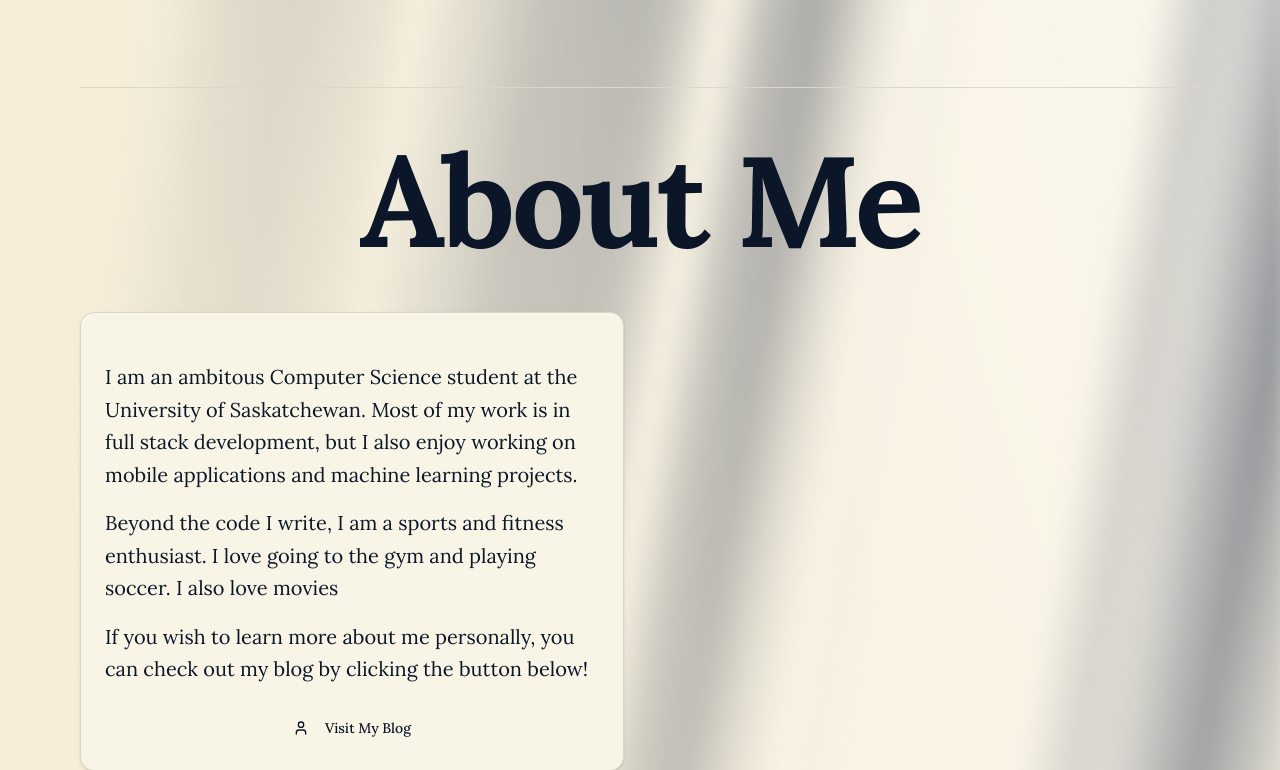
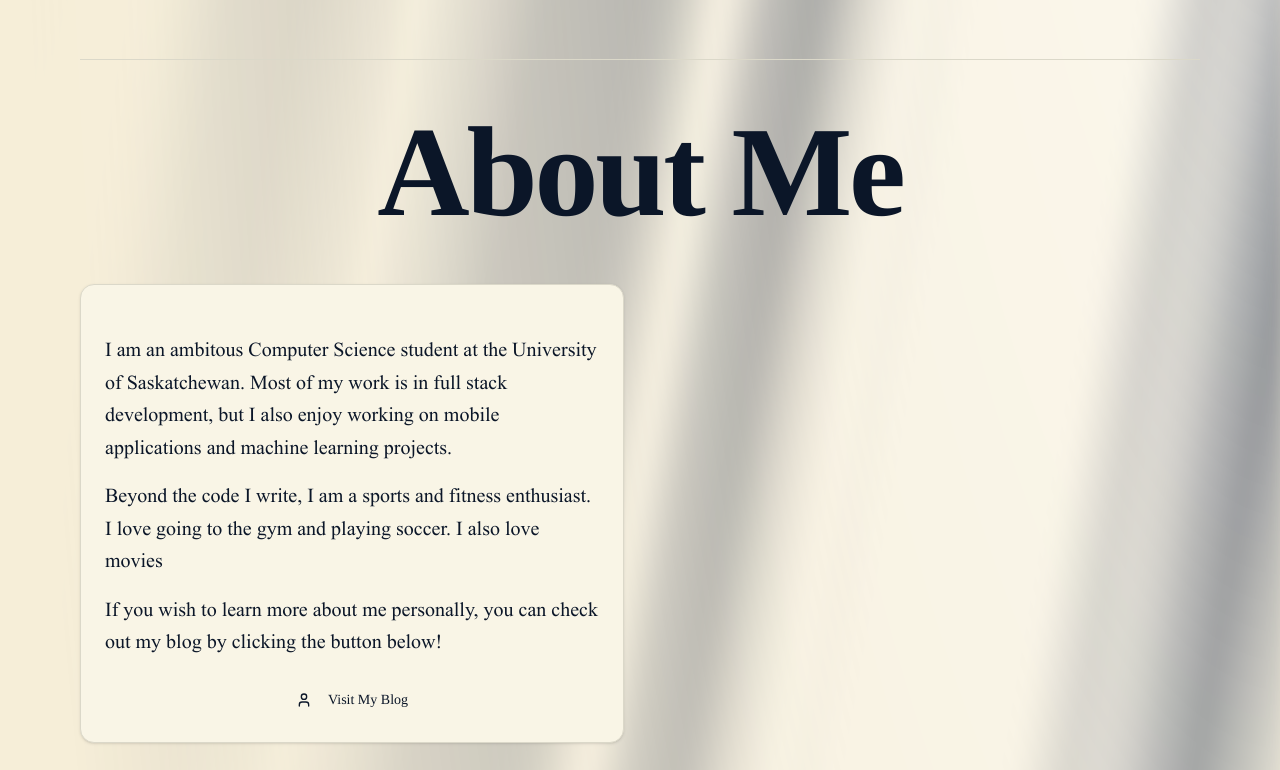
Before and after one commit to davisernst04/portfolio, a Next.js app: page / in a window 1280 px wide. Shown: the part 670-1440 px from the top of the page. Built offline with nearby package versions, Linux system fonts and the light colour scheme.

Commit message:
Change font to times new roman

```diff
--- a/src/app/globals.css
+++ b/src/app/globals.css
@@ -142,12 +142,18 @@
 
   body {
     @apply bg-background text-foreground;
+    font-family: 'Times', sans-serif;
   }
 
   html {
     @apply scroll-smooth;
     scroll-padding-top: 4rem; /* 64px - height of navbar */
   }
+}
+
+@font-face {
+  font-family: 'Times';
+  src: url('/fonts/times.ttf') format('truetype');
 }
 
 @layer base {
--- a/src/app/layout.tsx
+++ b/src/app/layout.tsx
@@ -83,7 +83,7 @@ export default function RootLayout({
 }>) {
   return (
     <html lang="en" suppressHydrationWarning className={`${inter.variable} ${robotoMono.variable} ${lora.variable}`}>
-      <body className="m-0 antialiased font-serif">
+      <body className="m-0 antialiased">
         <ThemeProvider
           attribute="class"
           defaultTheme="system"
--- a/src/components/home/AboutSection.tsx
+++ b/src/components/home/AboutSection.tsx
@@ -20,7 +20,7 @@ export default function AboutSection() {
       <hr className="max-w-6xl mx-auto my-12 border-border" />
       <h2
         id="about-heading"
-                className="text-center text-5xl md:text-7xl lg:text-9xl font-bold tracking-tight pb-12"
+        className="text-center text-7xl lg:text-9xl font-bold tracking-tight pb-12"
       >
         About Me
       </h2>
@@ -43,7 +43,7 @@ export default function AboutSection() {
             </p>
             <Button variant="ghost" className="w-full p-0 mt-2" asChild>
               <Link
-                                href="https://davisernst04.medium.com/"
+                href="https://davisernst.com/corner"
                 target="_blank"
                 rel="noopener noreferrer"
               >
```
Also changed, not shown: public/fonts/times.ttf (added), src/components/home/HeroSection.tsx (indentation only). Lines whose indentation alone changed are shown as unchanged.
